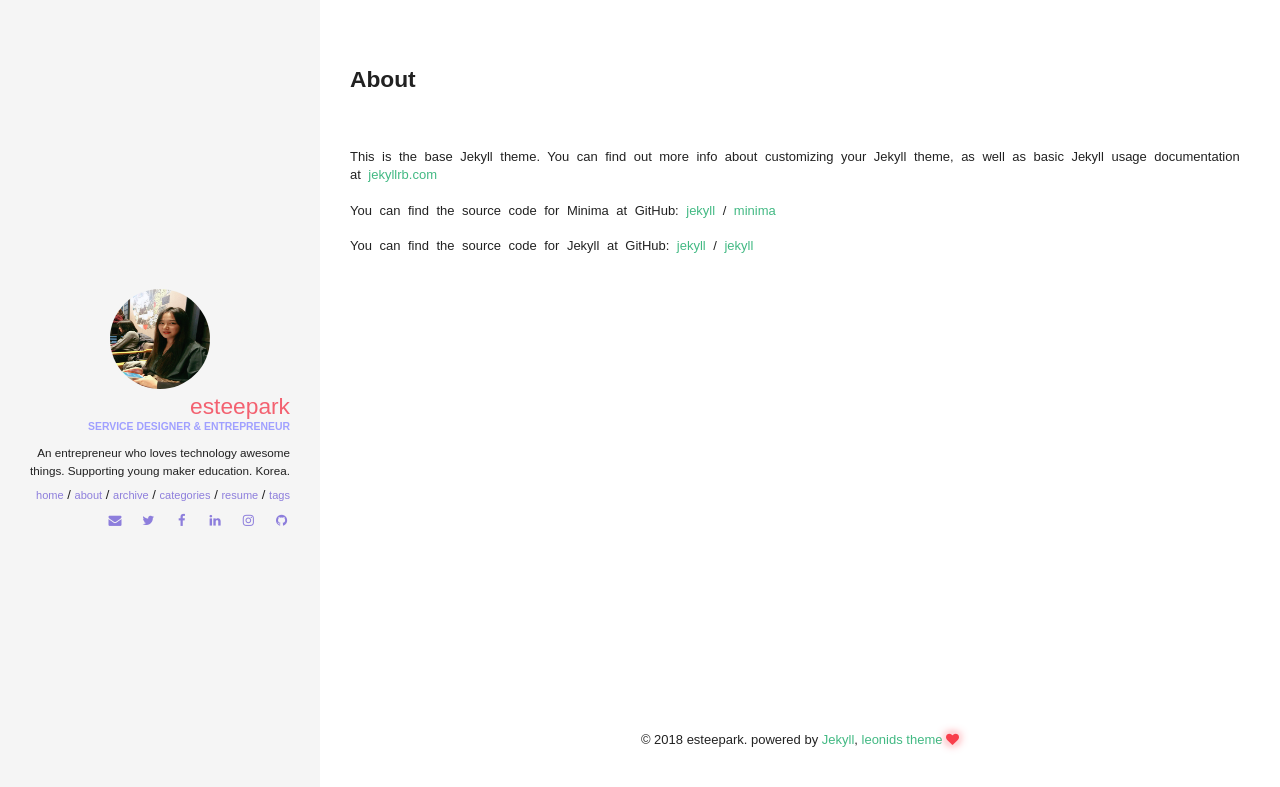
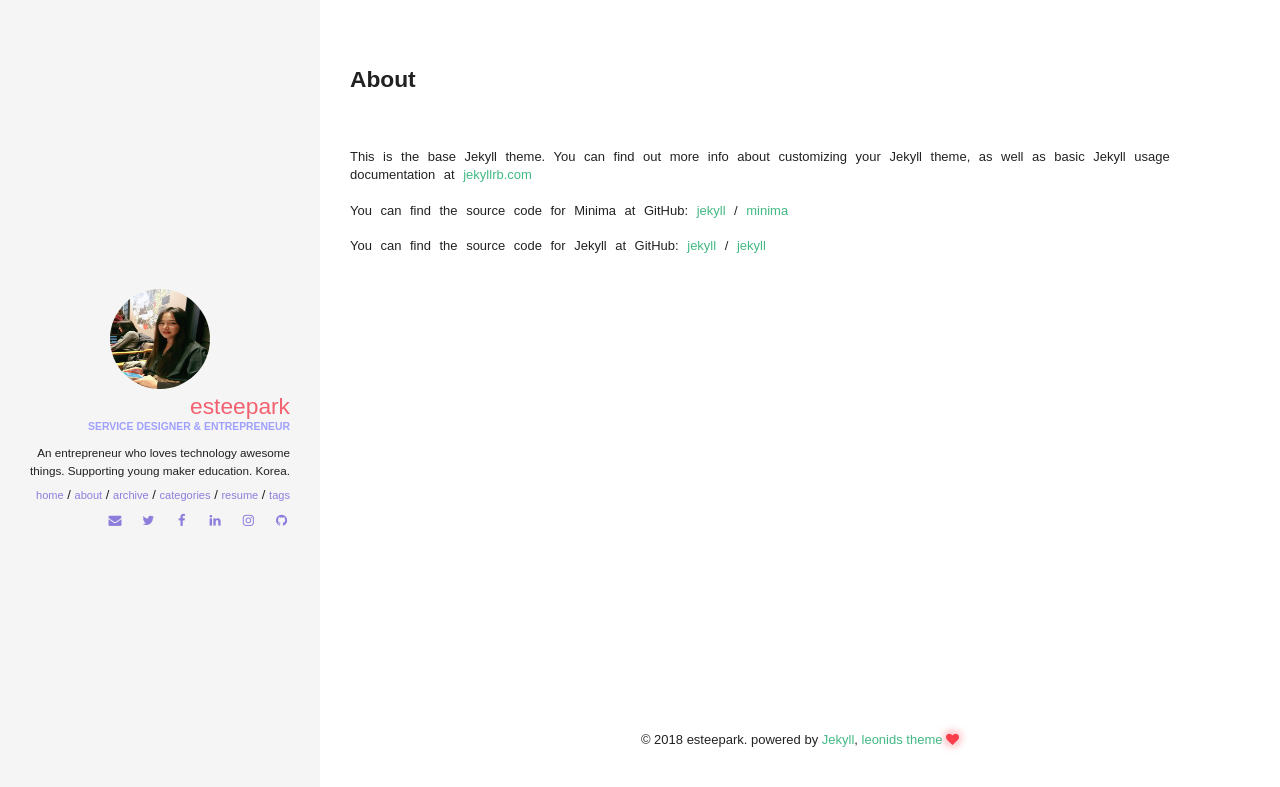
Before and after one commit to esteepark/esteepark.github.io, a Jekyll site: the page built from about.md, in a window 1280 px wide. Shown: the top 787 px of the page. Built offline with Jekyll 4.4.1, drawn with Linux system fonts in a browser that asks for light colours.

Commit message:
by esteepark

```diff
--- a/_sass/components/_typography.scss
+++ b/_sass/components/_typography.scss
@@ -93,6 +93,6 @@
 
 p {
   margin: 1.38em 0;
-  word-spacing: 0.3em;
+  word-spacing: 0.38em;
   line-height: 1.38em;
 }
```
